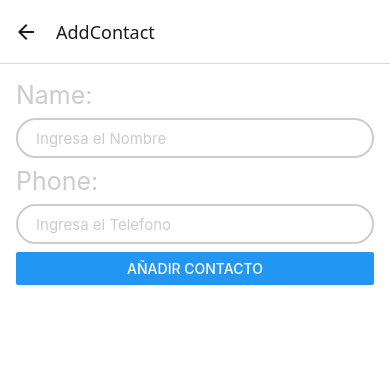
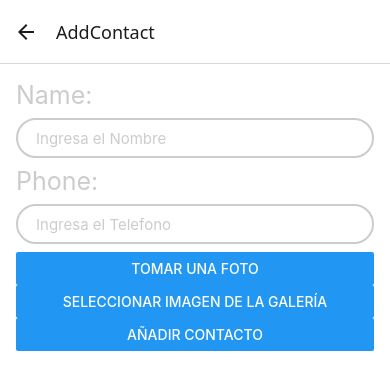
Before and after one commit to chrislopsa/repoCloseToYou, a React Native app: screen /AddContact in a window 390 px wide. Shown: the top 390 px of the page. Built offline with nearby package versions, Linux system fonts and the light colour scheme.

Commit message:
feat(app) Add functionality-Take photo or select image from gallery for contact

```diff
--- a/App.tsx
+++ b/App.tsx
@@ -11,7 +11,7 @@ const Stack = createNativeStackNavigator<RootStackParamList>();
 
 function RootStack() {
   return (
-    <Stack.Navigator>
+    <Stack.Navigator initialRouteName="Home">
       <Stack.Screen name="Home" component={HomeScreen} />
       <Stack.Screen name="Details" component={DetailsScreen} />
       <Stack.Screen name="AddContact" component={AddContactScreen} />
--- a/package.json
+++ b/package.json
@@ -15,6 +15,7 @@
     "@react-navigation/native-stack": "^7.1.0",
     "react": "18.3.1",
     "react-native": "0.75.4",
+    "react-native-image-picker": "^7.1.2",
     "react-native-safe-area-context": "^4.14.0",
     "react-native-screens": "^4.3.0"
   },
--- a/src/types/types.ts
+++ b/src/types/types.ts
@@ -2,10 +2,12 @@ export type Contact = {
     id: string;
     name: string;
     phone: string;
+    image: string | undefined;
 }
 
 export type RootStackParamList = {
     Home: undefined,
     Details: { id: string };
     AddContact: undefined;
+    Camera: undefined;
 }
--- a/src/views/AddContact.tsx
+++ b/src/views/AddContact.tsx
@@ -1,30 +1,117 @@
 import React, {useState} from 'react';
-import {View, Text, TextInput, Button, Image} from 'react-native';
-import {Contact} from '../types/types';
+import {View, Text, TextInput, Button, Image, Alert} from 'react-native';
+import {Contact, RootStackParamList} from '../types/types';
 import {saveContact} from '../services/storage.service';
 import styles from '../styles';
 import {useNavigation} from '@react-navigation/native';
+import {NativeStackNavigationProp} from '@react-navigation/native-stack';
+import {
+  Asset,
+  CameraOptions,
+  ImageLibraryOptions,
+  launchCamera,
+  launchImageLibrary,
+} from 'react-native-image-picker';
+
+type CameraScreenNavigationProp = NativeStackNavigationProp<
+  RootStackParamList,
+  'Camera'
+>;
 
 function AddContactScreen() {
-  const navigation = useNavigation();
+  const navigation = useNavigation<CameraScreenNavigationProp>();
   const [name, setName] = useState('');
   const [phone, setPhone] = useState('');
+  const [image, setImage] = useState<string | undefined>(undefined);
 
-  const createContactObject = (name: string, phone: string): Contact => {
+  const createContactObject = (
+    name: string,
+    phone: string,
+    image: string | undefined,
+  ): Contact => {
     const contact: Contact = {
       id: String(Date.now().toString()),
       name,
       phone,
+      image,
     };
     return contact;
   };
 
   const addContact = async () => {
-    const contact: Contact = createContactObject(name, phone);
+    if (!name.trim() || !phone.trim()) {
+      Alert.alert('Error', 'Por favor completa todos los campos');
+      return;
+    }
+    const contact: Contact = createContactObject(name, phone, image);
     await saveContact(contact);
     setName('');
     setPhone('');
-    navigation.goBack();
+    setImage('undefined');
+    navigation.navigate('Home');
+  };
+
+  const openCamera = async () => {
+    try {
+      const options: CameraOptions = {
+        mediaType: 'photo',
+        quality: 0.5,
+        saveToPhotos: false,
+      };
+
+      const response = await launchCamera(options);
+
+      if (response.didCancel) {
+        console.log('User cancelled camera');
+        return;
+      }
+
+      if (response.errorCode) {
+        console.log('Camera Error:', response.errorMessage);
+        Alert.alert('Error', 'Hubo un problema al tomar la foto');
+        return;
+      }
+
+      if (response.assets && response.assets[0]) {
+        const asset: Asset = response.assets[0];
+        setImage(asset.uri);
+      }
+    } catch (error) {
+      console.error('Error taking photo:', error);
+      Alert.alert('Error', 'No se pudo tomar la foto');
+    }
+  };
+
+  const openGallery = async () => {
+    try {
+      const options: ImageLibraryOptions = {
+        mediaType: 'photo',
+        maxWidth: 300,
+        maxHeight: 300,
+        quality: 0.5,
+        selectionLimit: 1,
+      };
+
+      const response = await launchImageLibrary(options);
+
+      if (response.didCancel) {
+        console.log('User cancelled gallery');
+        return;
+      }
+
+      if (response.errorCode) {
+        console.log('Gallery Error:', response.errorMessage);
+        Alert.alert('Error', 'Hubo un problema al seleccionar la imagen');
+        return;
+      }
+
+      if (response.assets && response.assets[0]) {
+        setImage(response.assets[0].uri); // Cambiado de base64 a uri
+      }
+    } catch (error) {
+      console.error('Error selecting image:', error);
+      Alert.alert('Error', 'No se pudo seleccionar la imagen');
+    }
   };
 
   return (
@@ -42,7 +129,23 @@ function AddContactScreen() {
         value={phone}
         onChangeText={setPhone}
         placeholder="Ingresa el Telefono"
+        keyboardType="phone-pad"
       />
+      <Button
+        title="Tomar una Foto"
+        onPress={() => {
+          openCamera();
+        }}
+      />
+      <Button
+        title="Seleccionar imagen de la Galería"
+        onPress={() => {
+          openGallery();
+        }}
+      />
+      {image && (
+        <Image source={{uri: image}} style={{width: 100, height: 100}} />
+      )}
       <Button title="Añadir Contacto" onPress={addContact} />
     </View>
   );
--- a/src/views/Details.tsx
+++ b/src/views/Details.tsx
@@ -13,9 +13,9 @@ type Props = {
 function DetailsScreen({route}: Props) {
   const [name, setName] = useState('');
   const [phone, setPhone] = useState('');
+  const [image, setImage] = useState<string | undefined>(undefined);
 
   const {id} = route.params;
-  console.log('id', id);
 
   useEffect(() => {
     const getContactDetails = async () => {
@@ -27,8 +27,7 @@ function DetailsScreen({route}: Props) {
         if (contact) {
           setName(contact.name);
           setPhone(contact.phone);
-          console.log(name);
-          console.log(phone);
+          setImage(contact.image);
         }
       } catch (error) {
         console.error(error);
@@ -41,6 +40,9 @@ function DetailsScreen({route}: Props) {
     <View style={styles.container}>
       <Text style={styles.contactName}>Name: {name}</Text>
       <Text style={styles.contactName}>Phone: {phone}</Text>
+      {image && (
+        <Image source={{uri: image}} style={{width: 100, height: 100}} />
+      )}
     </View>
   );
 }
```
Also changed, not shown: src/services/storage.service.ts (line endings or trailing spaces), 2 other files (tests, documents, lock files or other folders).
